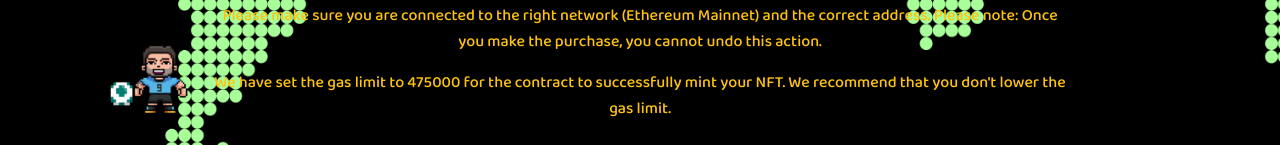
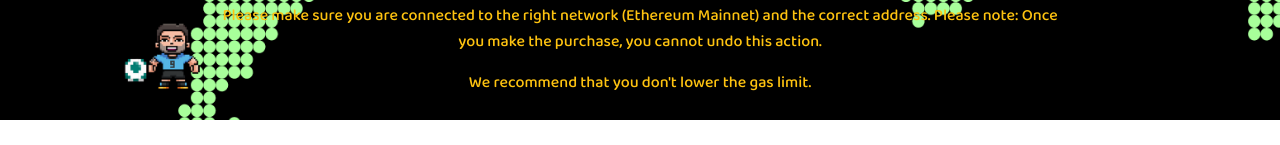
Before and after one commit to alcivarv/MWCR2, a React (Create React App) app: page / in a window 1280 px wide. Shown: the part 772-917 px from the top of the page. After the commit the page ends 892 px from the top, so only its background shows below. Built offline with nearby package versions, Linux system fonts and the light colour scheme.

Commit message:
Gas limit notes removed
Gas limit notes removed

```diff
--- a/src/App.js
+++ b/src/App.js
@@ -397,9 +397,7 @@
               color: "var(--primary-text)",
             }}
           >
-            We have set the gas limit to {CONFIG.GAS_LIMIT} for the contract to
-            successfully mint your NFT. We recommend that you don't lower the
-            gas limit.
+            We recommend that you don't lower the gas limit.
           </s.TextDescription>
         </s.Container>
       </s.Container>
```
